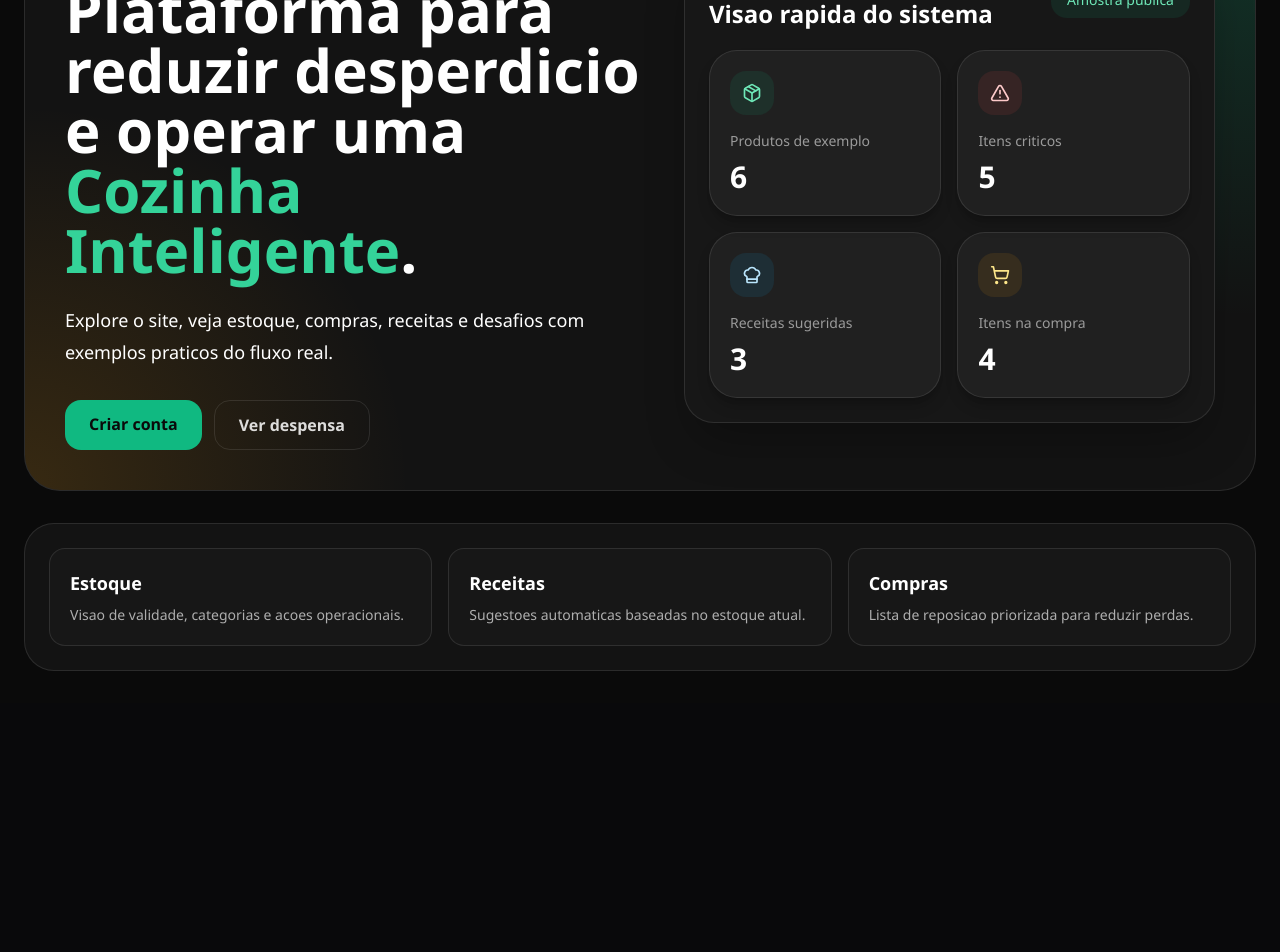
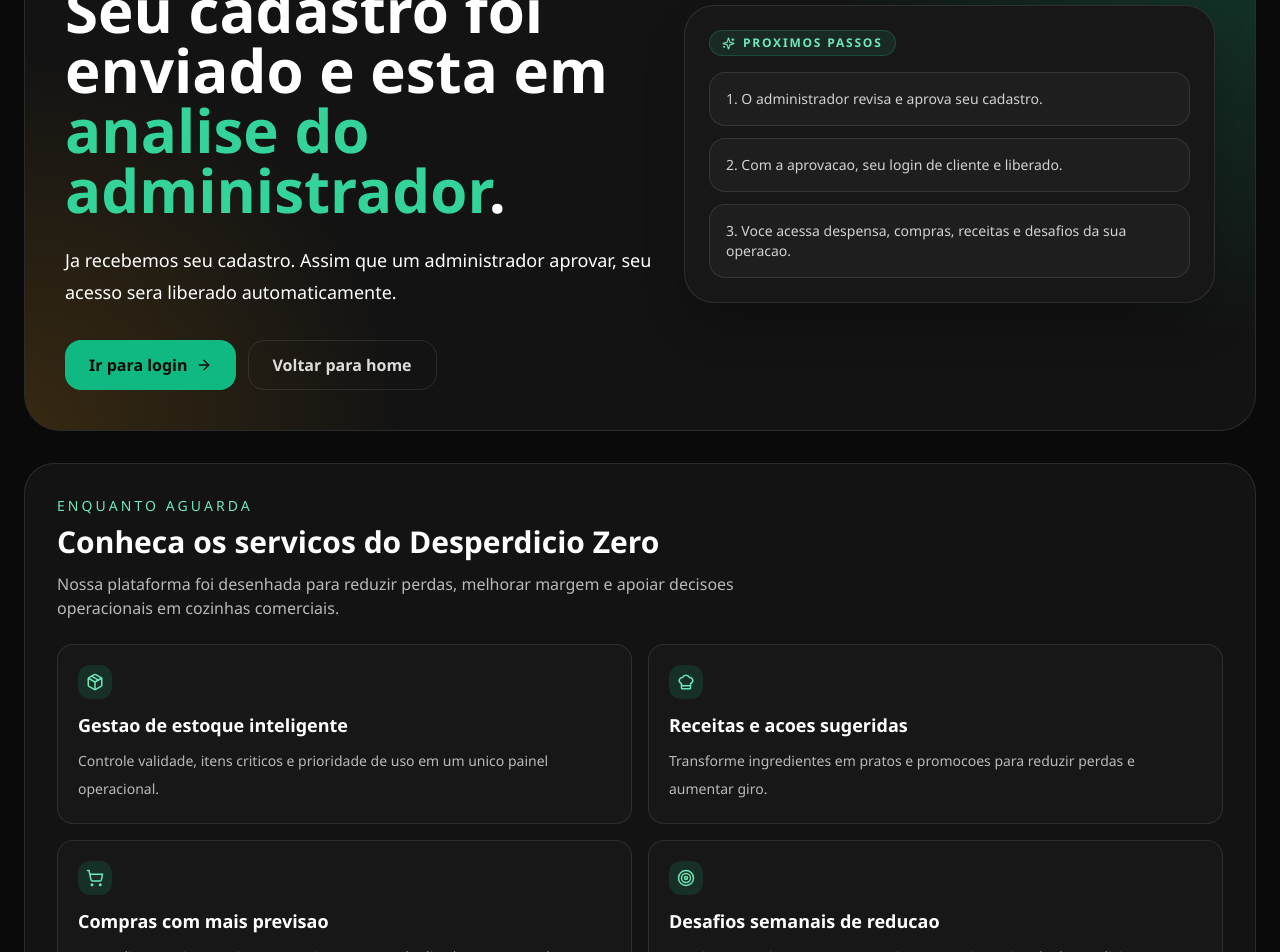
Before and after one commit to EmanoelMagalhaes/desperdicio-zero, a React (Vite) app: page /#/cadastro-pendente in a window 1280 px wide. Before the commit this address led to /#/. Shown: the part 240-1192 px from the top of the page. Before the commit the page ends 943 px from the top, so only its background shows below. Built offline with nearby package versions, Linux system fonts and the light colour scheme; no server answers.

Commit message:
Nova tela de cadastro pendente com redirecionamento imediato

```diff
--- a/src/App.jsx
+++ b/src/App.jsx
@@ -21,6 +21,7 @@
 import DemoShopping from './pages/public/DemoShopping';
 import DemoTips from './pages/public/DemoTips';
 import LandingPage from './pages/public/LandingPage';
+import PendingApprovalPage from './pages/public/PendingApprovalPage';
 
 export default function App() {
   const { ready } = useAppStore();
@@ -42,6 +43,9 @@
         <Route path="/demo/receitas" element={<Navigate to="/demo/recipes" replace />} />
         <Route path="/demo/compras" element={<Navigate to="/demo/shopping" replace />} />
         <Route path="/demo/dicas" element={<Navigate to="/demo/tips" replace />} />
+
+        <Route path="/register/pending" element={<PendingApprovalPage />} />
+        <Route path="/cadastro-pendente" element={<PendingApprovalPage />} />
       </Route>
 
       <Route element={<GuestRoute />}>
--- a/src/pages/auth/RegisterPage.jsx
+++ b/src/pages/auth/RegisterPage.jsx
@@ -43,17 +43,19 @@
         return;
       }
 
-      const successMessage =
-        result.message ||
-        (result.requiresApproval
-          ? 'Cadastro enviado para analise e pendente de autorizacao de um administrador.'
-          : 'Conta criada com sucesso. Redirecionando...');
+      if (result.requiresApproval) {
+        navigate('/register/pending', {
+          replace: true,
+          state: { businessName: form.name },
+        });
+        return;
+      }
 
-      setFeedback({ type: 'success', text: successMessage });
+      setFeedback({ type: 'success', text: result.message || 'Conta criada com sucesso. Redirecionando...' });
 
       setTimeout(() => {
         navigate('/login', { replace: true });
-      }, result.requiresApproval ? 1800 : 500);
+      }, 500);
     } catch (error) {
       setFeedback({
         type: 'error',
--- /dev/null
+++ b/src/pages/public/PendingApprovalPage.jsx
@@ -0,0 +1,117 @@
+import { ArrowRight, ChefHat, Clock3, Package, ShoppingCart, Sparkles, Target } from 'lucide-react';
+import { Link, useLocation } from 'react-router-dom';
+
+const serviceHighlights = [
+  {
+    icon: Package,
+    title: 'Gestao de estoque inteligente',
+    text: 'Controle validade, itens criticos e prioridade de uso em um unico painel operacional.',
+  },
+  {
+    icon: ChefHat,
+    title: 'Receitas e acoes sugeridas',
+    text: 'Transforme ingredientes em pratos e promocoes para reduzir perdas e aumentar giro.',
+  },
+  {
+    icon: ShoppingCart,
+    title: 'Compras com mais previsao',
+    text: 'Monte listas mais assertivas para evitar compras duplicadas e excesso de pereciveis.',
+  },
+  {
+    icon: Target,
+    title: 'Desafios semanais de reducao',
+    text: 'Engaje sua equipe com metas praticas para criar rotina de desperdicio zero.',
+  },
+];
+
+export default function PendingApprovalPage() {
+  const location = useLocation();
+  const businessName = location.state?.businessName || '';
+
+  return (
+    <div className="space-y-8">
+      <section className="relative overflow-hidden rounded-[36px] border border-white/10 bg-white/[0.04] p-8 md:p-10">
+        <div className="absolute inset-0 bg-[radial-gradient(circle_at_top_right,rgba(16,185,129,0.24),transparent_34%),radial-gradient(circle_at_bottom_left,rgba(245,158,11,0.16),transparent_28%)]" />
+
+        <div className="relative grid gap-8 lg:grid-cols-[1.05fr_0.95fr] lg:items-center">
+          <div>
+            <div className="inline-flex items-center gap-2 rounded-full border border-amber-400/20 bg-amber-400/10 px-4 py-2 text-sm text-amber-200">
+              <Clock3 size={15} />
+              Cadastro pendente de autorizacao
+            </div>
+
+            <h1 className="mt-6 max-w-3xl text-4xl font-black leading-tight md:text-6xl">
+              Seu cadastro foi enviado e esta em <span className="text-emerald-400">analise do administrador</span>.
+            </h1>
+
+            <p className="mt-6 max-w-2xl text-lg leading-8 text-white/72">
+              {businessName
+                ? `${businessName}, ja recebemos seu cadastro. Assim que um administrador aprovar, seu acesso sera liberado automaticamente.`
+                : 'Ja recebemos seu cadastro. Assim que um administrador aprovar, seu acesso sera liberado automaticamente.'}
+            </p>
+
+            <div className="mt-8 flex flex-wrap gap-3">
+              <Link
+                to="/login"
+                className="inline-flex items-center gap-2 rounded-2xl bg-emerald-500 px-6 py-3 font-semibold text-neutral-950"
+              >
+                Ir para login
+                <ArrowRight size={16} />
+              </Link>
+              <Link
+                to="/"
+                className="rounded-2xl border border-white/10 px-6 py-3 font-semibold text-white/85 transition hover:bg-white/[0.05]"
+              >
+                Voltar para home
+              </Link>
+            </div>
+          </div>
+
+          <div className="rounded-[30px] border border-white/10 bg-neutral-900 p-6 shadow-2xl shadow-black/30">
+            <div className="mb-4 inline-flex items-center gap-2 rounded-full border border-emerald-400/20 bg-emerald-400/10 px-3 py-1 text-xs font-semibold uppercase tracking-[0.15em] text-emerald-300">
+              <Sparkles size={13} />
+              Proximos passos
+            </div>
+
+            <div className="space-y-3 text-sm text-white/80">
+              <div className="rounded-2xl border border-white/10 bg-white/[0.03] p-4">
+                1. O administrador revisa e aprova seu cadastro.
+              </div>
+              <div className="rounded-2xl border border-white/10 bg-white/[0.03] p-4">
+                2. Com a aprovacao, seu login de cliente e liberado.
+              </div>
+              <div className="rounded-2xl border border-white/10 bg-white/[0.03] p-4">
+                3. Voce acessa despensa, compras, receitas e desafios da sua operacao.
+              </div>
+            </div>
+          </div>
+        </div>
+      </section>
+
+      <section className="rounded-[30px] border border-white/10 bg-white/[0.04] p-6 md:p-8">
+        <div className="mb-6">
+          <div className="text-sm uppercase tracking-[0.22em] text-emerald-300">Enquanto aguarda</div>
+          <h2 className="mt-2 text-3xl font-black">Conheca os servicos do Desperdicio Zero</h2>
+          <p className="mt-3 max-w-3xl text-white/70">
+            Nossa plataforma foi desenhada para reduzir perdas, melhorar margem e apoiar decisoes operacionais em cozinhas comerciais.
+          </p>
+        </div>
+
+        <div className="grid gap-4 md:grid-cols-2">
+          {serviceHighlights.map((item) => {
+            const Icon = item.icon;
+            return (
+              <div key={item.title} className="rounded-2xl border border-white/10 bg-neutral-900 p-5">
+                <div className="mb-3 inline-flex rounded-xl bg-emerald-500/15 p-2 text-emerald-300">
+                  <Icon size={18} />
+                </div>
+                <div className="text-lg font-bold">{item.title}</div>
+                <p className="mt-2 text-sm leading-7 text-white/70">{item.text}</p>
+              </div>
+            );
+          })}
+        </div>
+      </section>
+    </div>
+  );
+}
```
